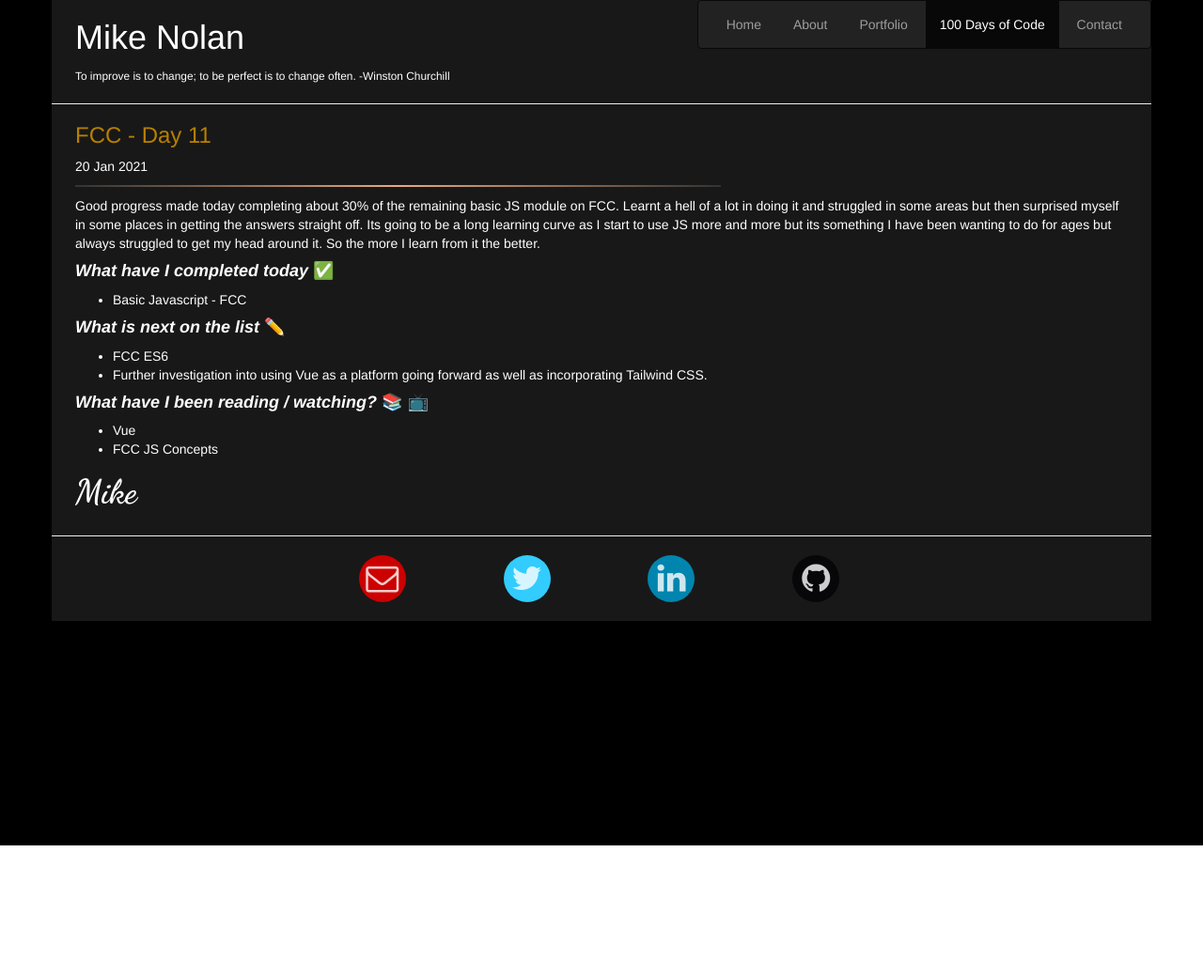
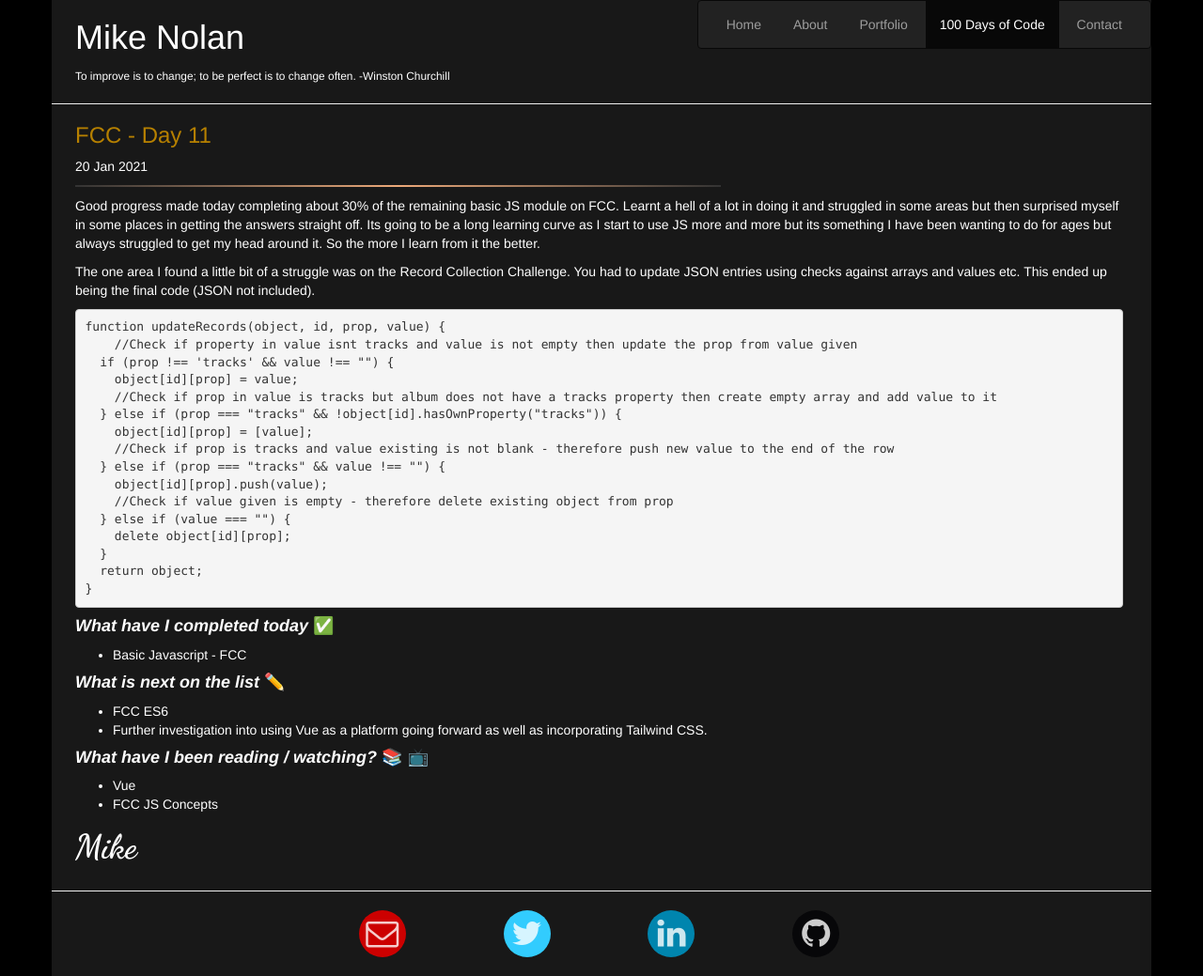
Before and after one commit to mikechristopher/100daysofcode, a Jekyll site: the page built from _posts/2021-01-20-FCC-Wed-Day11.md, in a window 1280 px wide. Shown: the whole page at 94% size. Built offline with Jekyll 4.4.1, drawn with Linux system fonts in a browser that asks for light colours; nearby versions of some CDN libraries; emoji names are drawn with the system emoji font; before the commit the page ends 900 px from its top, so only the background shows below that.

Commit message:
update code from FCC

````diff
--- a/_posts/2021-01-20-FCC-Wed-Day11.md
+++ b/_posts/2021-01-20-FCC-Wed-Day11.md
@@ -6,6 +6,27 @@
 ---
 
 Good progress made today completing about 30% of the remaining basic JS module on FCC. Learnt a hell of a lot in doing it and struggled in some areas but then surprised myself in some places in getting the answers straight off.  Its going to be a long learning curve as I start to use JS more and more but its something I have been wanting to do for ages but always struggled to get my head around it.  So the more I learn from it the better.
+
+The one area I found a little bit of a struggle was on the Record Collection Challenge.  You had to update JSON entries using checks against arrays and values etc.  This ended up being the final code (JSON not included).
+
+```javascript
+function updateRecords(object, id, prop, value) {
+    //Check if property in value isnt tracks and value is not empty then update the prop from value given
+  if (prop !== 'tracks' && value !== "") {
+    object[id][prop] = value;
+    //Check if prop in value is tracks but album does not have a tracks property then create empty array and add value to it
+  } else if (prop === "tracks" && !object[id].hasOwnProperty("tracks")) {
+    object[id][prop] = [value];
+    //Check if prop is tracks and value existing is not blank - therefore push new value to the end of the row
+  } else if (prop === "tracks" && value !== "") {
+    object[id][prop].push(value);
+    //Check if value given is empty - therefore delete existing object from prop
+  } else if (value === "") {
+    delete object[id][prop];
+  }
+  return object;
+}
+```
 
 #### ***What have I completed today*** :white_check_mark:
 
````
